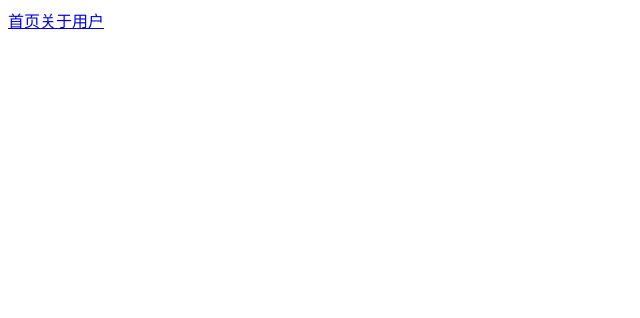
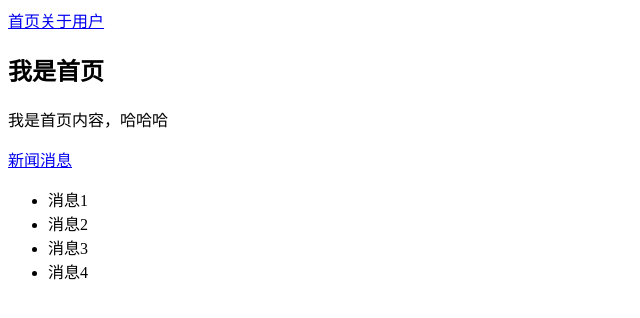
Before and after one commit to loganjin/vue-router-demo, a Vue app: page /home/message in a window 1280 px wide. Shown: the top 318 px of the page, without its empty margins (0-640 px from the left). Built offline with nearby package versions, Linux system fonts and the light colour scheme.

Commit message:
路由嵌套

```diff
--- a/src/components/Home.vue
+++ b/src/components/Home.vue
@@ -2,6 +2,9 @@
   <div>
     <h2>我是首页</h2>
     <p>我是首页内容，哈哈哈</p>
+    <router-link to="/home/news">新闻</router-link>
+    <router-link to="/home/message">消息</router-link>
+    <router-view></router-view>
   </div>
 </template>
 
--- /dev/null
+++ b/src/components/HomeMessage.vue
@@ -0,0 +1,20 @@
+<template>
+    <div>
+        <ul>
+            <li>消息1</li>
+            <li>消息2</li>
+            <li>消息3</li>
+            <li>消息4</li>
+        </ul>
+    </div>
+</template>
+
+<script>
+  export default {
+      name: "HomeMessage"
+}
+</script>
+
+<style scoped>
+
+</style>
--- /dev/null
+++ b/src/components/HomeNews.vue
@@ -0,0 +1,20 @@
+<template>
+    <div>
+        <ul>
+            <li>新闻1</li>
+            <li>新闻2</li>
+            <li>新闻3</li>
+            <li>新闻4</li>
+        </ul>
+    </div>
+</template>
+
+<script>
+  export default {
+      name: "HomeNews"
+}
+</script>
+
+<style scoped>
+
+</style>
--- a/src/router/index.js
+++ b/src/router/index.js
@@ -15,6 +15,9 @@
 const About = () => import('../components/About.vue')
 const User = () => import('../components/User.vue')
 
+const HomeNews = () => import('../components/HomeNews.vue')
+const HomeMessage = () => import('../components/HomeMessage.vue')
+
 // 2.创建router对象，MARK: 配置路由和组件之间的应用关系
 const routes = [
     // 路由的默认路径
@@ -25,7 +28,22 @@
 
     {
         path:'/home',
-        component: Home
+        component: Home,
+        children: [
+            {
+                path: '/',
+                redirect: 'news'
+            },
+            {
+                // MARK: 子路由不用加/，会自动加上
+                path: 'news',
+                component: HomeNews
+            },
+            {
+                path: 'message',
+                component: HomeMessage
+            }
+        ]
     },
     {
         path:'/about',
```
